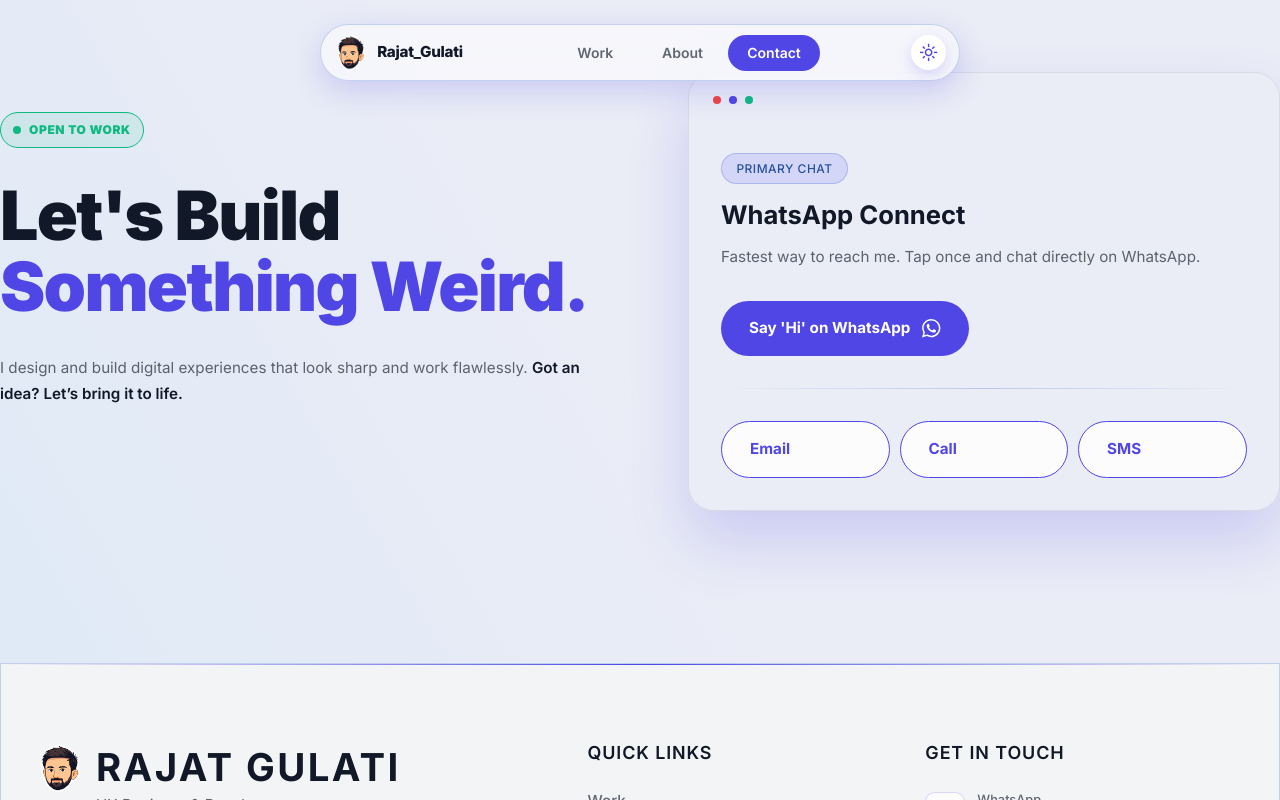
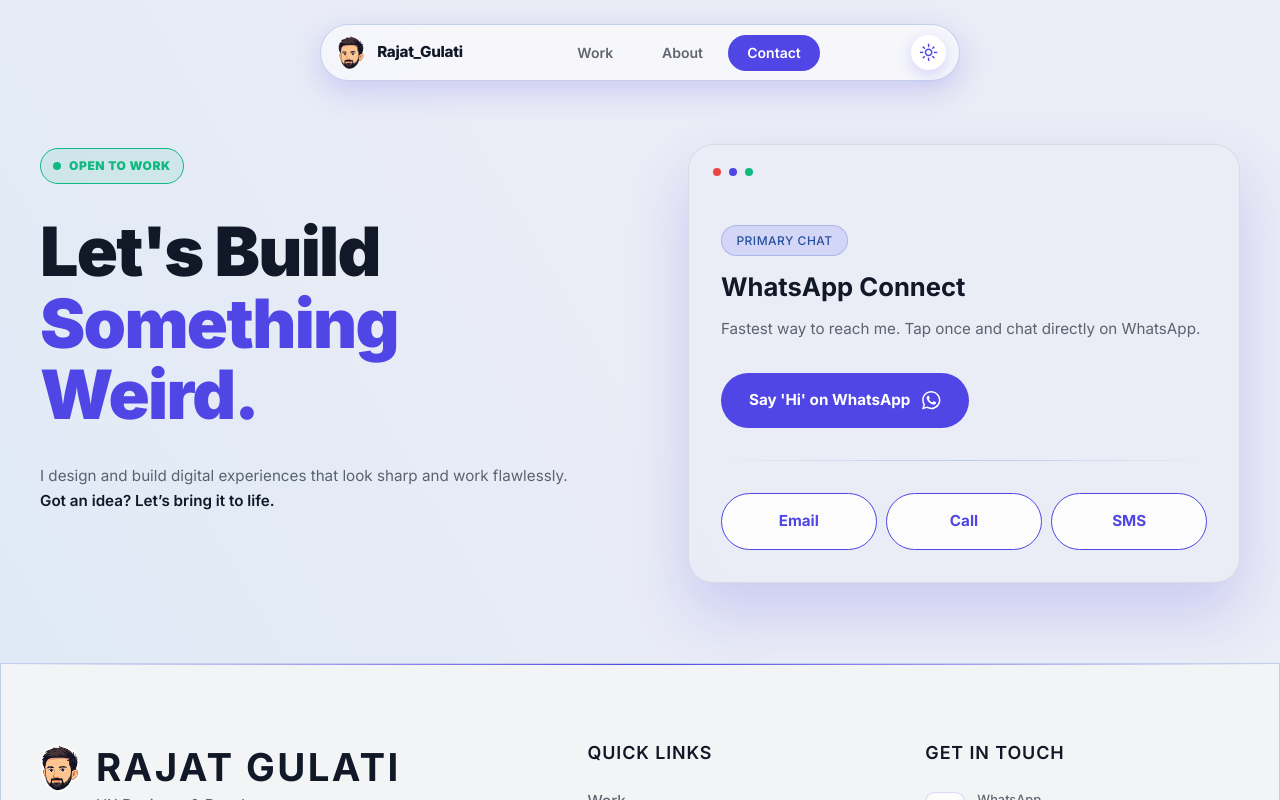
Before and after one commit to reactive-rajat/pixel_kaarigar, a React (Vite) app: page /contact in a window 1280 px wide. Shown: the top 800 px of the page. Built offline with nearby package versions, Linux system fonts and the light colour scheme.

Commit message:
refactor: update Works grid layout, adjust Contact page structure, and standardize button alignment

```diff
--- a/src/pages/Contact/Contact.css
+++ b/src/pages/Contact/Contact.css
@@ -1,14 +1,12 @@
-.contact-section {
-  padding-top: var(--space-2xl);
-  padding-bottom: var(--space-2xl);
-  max-height: 750px;
-}
-
 .contact-grid {
   display: grid;
   grid-template-columns: 1fr 1fr;
   gap: 6rem;
   align-items: center;
+}
+
+.contact-section .hero-padding {
+  padding-bottom: 0 !important;
 }
 
 .contact-description {
--- a/src/pages/Contact/Contact.jsx
+++ b/src/pages/Contact/Contact.jsx
@@ -8,8 +8,8 @@
     'https://wa.me/919899321639?text=Hi%20Rajat%2C%20I%20want%20to%20connect%20with%20you%20about%20a%20project.';
 
   return (
-    <section className="contact-section container">
-      <div className="contact-grid">
+    <header className="contact-section container-lg">
+      <div className="contact-grid hero-padding" style={{paddingBottom: "0"}}>
         {/* Left Column: Content & Mascot */}
         <div className="contact-info">
           <StatusBadge text="Open to work" showPing />
@@ -74,7 +74,7 @@
           </div>
         </div>
       </div>
-    </section>
+    </header>
   );
 };
 
--- a/src/pages/Works/Works.jsx
+++ b/src/pages/Works/Works.jsx
@@ -1,12 +1,11 @@
 import React, { useEffect, useMemo, useRef, useState } from "react";
 import { useNavigate } from "react-router-dom";
-import StatusBadge from "../../components/common/StatusBadge/StatusBadge";
 import ProjectCard from "../../components/common/ProjectCard/ProjectCard";
 import projects from "../../data/projects.js";
 import { getProjectCategories } from "../../utils/projectMeta.js";
 import "./Works.css";
 
-const GRID_MIN_CARD_WIDTH = 280;
+const GRID_MIN_CARD_WIDTH = 340;
 const GRID_GAP = 20;
 
 const CARD_MAX_SPAN = {
@@ -315,7 +314,6 @@
       <header className="works-section">
         <div className="container-lg hero-padding works-header">
           <div className="header-left">
-            <StatusBadge text="SELECTED WORK" />
             <h1 className="section-title">
               Work <br />
               That Solved
--- a/src/styles/theme.css
+++ b/src/styles/theme.css
@@ -404,6 +404,7 @@
 .btn {
   display: inline-flex;
   align-items: center;
+  justify-content: center;
   gap: var(--space-3);
   padding: var(--space-4) var(--space-7);
   border-radius: var(--radius-full);
```
